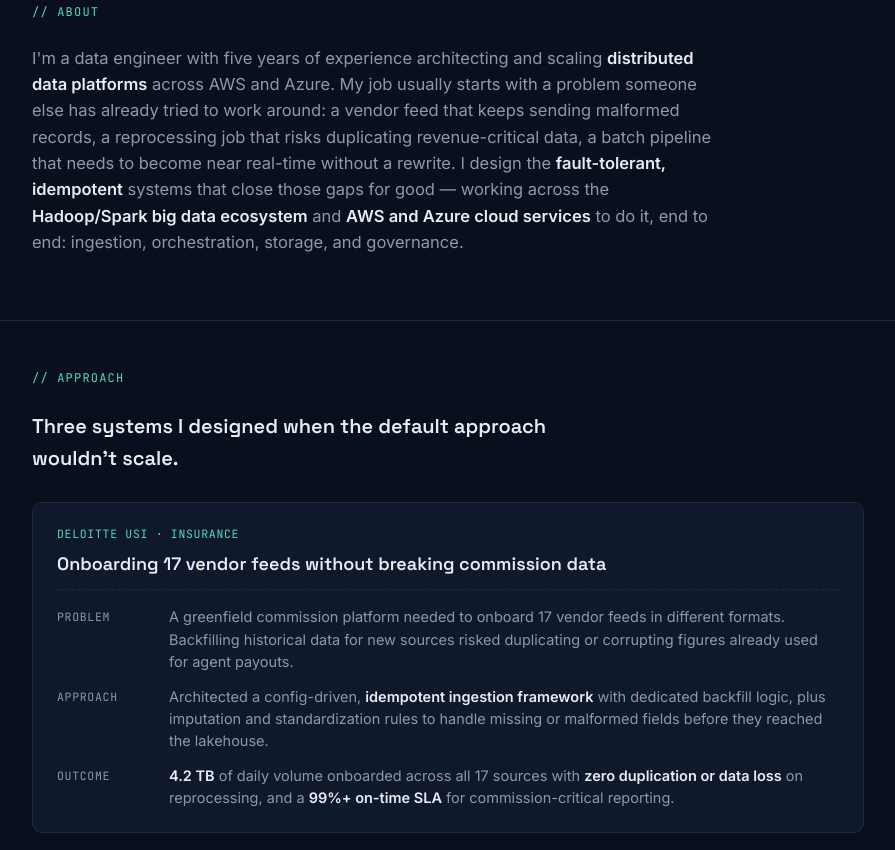
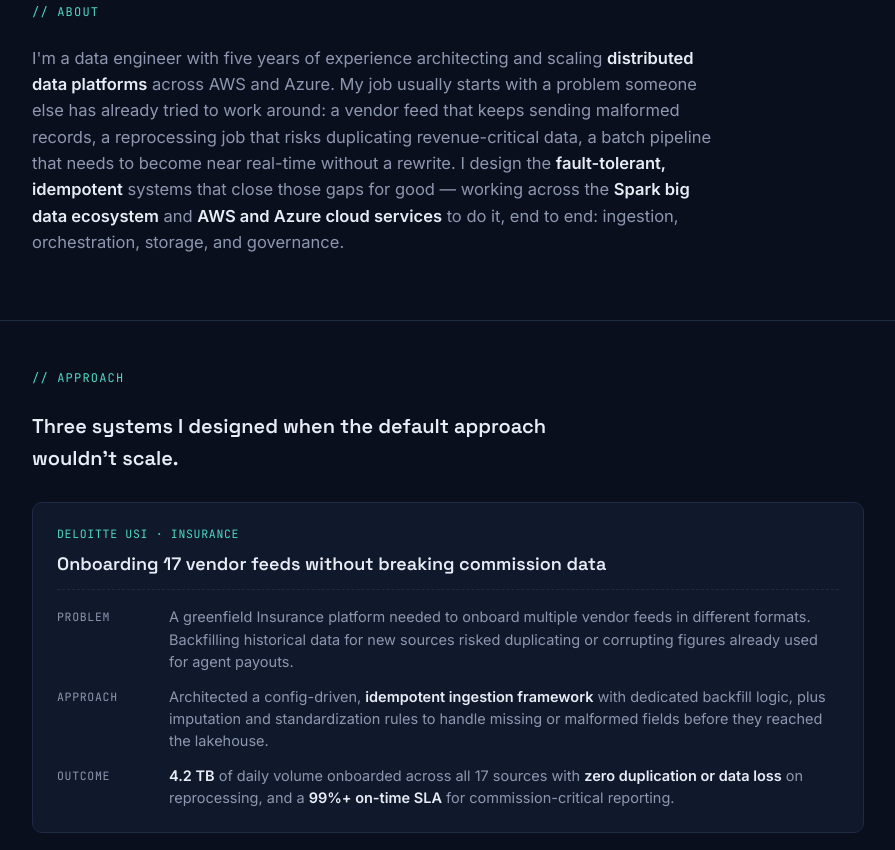
Before and after one commit to tunir7sikdar/tunir7sikdar.github.io, a plain HTML site: page index.html in a window 1280 px wide. Shown: the part 590-1440 px from the top of the page, without its empty margins (192-1087 px from the left). Drawn offline with Linux system fonts and the light colour scheme.

Commit message:
Update index.html

```diff
--- a/index.html
+++ b/index.html
@@ -59,7 +59,7 @@
         sending malformed records, a reprocessing job that risks duplicating revenue-critical
         data, a batch pipeline that needs to become near real-time without a rewrite. I design
         the <strong>fault-tolerant, idempotent</strong> systems that close those gaps for good —
-        working across the <strong>Hadoop/Spark big data ecosystem</strong> and
+        working across the <strong>Spark big data ecosystem</strong> and
         <strong>AWS and Azure cloud services</strong> to do it, end to end: ingestion,
         orchestration, storage, and governance.
       </p>
@@ -83,7 +83,7 @@
         </div>
         <div class="casefile-row">
           <span class="casefile-label">Problem</span>
-          <p>A greenfield commission platform needed to onboard 17 vendor feeds in different formats. Backfilling historical data for new sources risked duplicating or corrupting figures already used for agent payouts.</p>
+          <p>A greenfield Insurance platform needed to onboard multiple vendor feeds in different formats. Backfilling historical data for new sources risked duplicating or corrupting figures already used for agent payouts.</p>
         </div>
         <div class="casefile-row">
           <span class="casefile-label">Approach</span>
```
